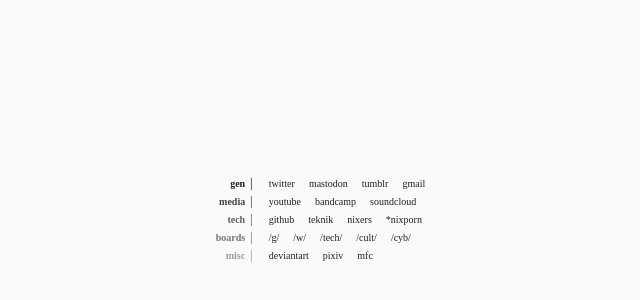
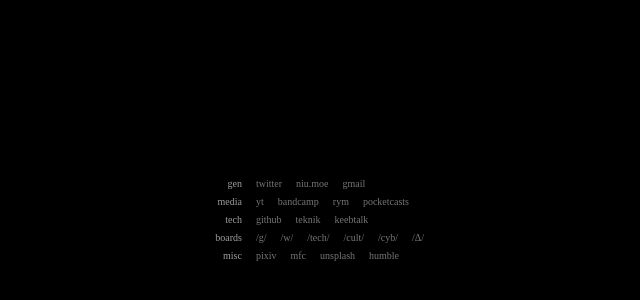
Before and after one commit to 6sc/6sc.github.io, a plain HTML site: page index.html in a window 1280 px wide. Shown: the part 182-482 px from the top of the page, without its empty margins (325-965 px from the left). Drawn offline with Linux system fonts and the light colour scheme.

Commit message:
Add files via upload

```diff
--- a/index.html
+++ b/index.html
@@ -14,49 +14,51 @@
 
     <div>
       <li class='header'>
-        <div class="hc1">gen │</div>
+        <div>gen</div>
       </li>
       <li><a href="https://twitter.com/">twitter</a></li>
-      <li><a href="https://mastodon.social/">mastodon</a></li>
-      <li><a href="https://tumblr.com/">tumblr</a></li>
+      <li><a href="https://niu.moe/">niu.moe</a></li>
       <li><a href="https://gmail.com/">gmail</a></li>
     </div>
     <div>
       <li class="header">
-        <div class="hc2">media │</div>
+        <div>media</div>
       </li>
-      <li><a href="https://youtube.com/">youtube</a></li>
-      <li><a href="https://bandcamp.com/">bandcamp</a></li>
-      <li><a href="https://soundcloud.com/">soundcloud</a></li>
+      <li><a href="https://youtube.com/">yt</a></li>
+      <li><a href="https://bandcamp.com">bandcamp</a></li>
+      <li><a href="https://rateyourmusic.com/">rym</a></li>
+      <li><a href="https://play.pocketcasts.com/web/podcasts">pocketcasts</a></li>
     </div>
     <div>
       <li class="header">
-        <div class="hc3">tech │</div>
+        <div>tech</div>
       </li>
-      <li><a href="https://github.com">github</a></li>
-      <li><a href="https://teknik.io">teknik</a></li>
-      <li><a href="https://nixers.net/">nixers</a></li>
-      <li><a href="https://reddit.com/r/unixporn">*nixporn</a></li>
+      <li><a href="https://github.com/">github</a></li>
+      <li><a href="https://teknik.io/">teknik</a></li>
+      <li><a href="https://www.keebtalk.com/">keebtalk</a></li>
     </div>
     <div>
       <li class="header">
-        <div class="hc4">boards │</div>
+        <div>boards</div>
       </li>
-      <li><a href="https://boards.4chan.org/g/catalog">/g/</a></li>
-      <li><a href="https://boards.4chan.org/w/catalog">/w/</a></li>
-      <li><a href="https://lainchan.jp/tech/catalog.html">/tech/</a></li>
-      <li><a href="https://lainchan.jp/cult/catalog.html">/cult/</a></li>
-      <li><a href="https://lainchan.jp/cyb/catalog.html">/cyb/</a></li>
+      <li><a href="http://boards.4channel.org/g/catalog">/g/</a></li>
+      <li><a href="http://boards.4channel.org/w/catalog">/w/</a></li>
+      <li><a href="https://arisuchan.jp/tech/catalog.html">/tech/</a></li>
+      <li><a href="https://arisuchan.jp/cult/catalog.html">/cult/</a></li>
+      <li><a href="https://arisuchan.jp/cyb/catalog.html">/cyb/</a></li>
+      <li><a href="https://arisuchan.jp/%CE%94/catalog.html">/Δ/</a></li>
     </div>
     <div>
       <li class="header">
-        <div class="hc5">misc │</div>
+        <div>misc</div>
       </li>
-      <li><a href="https://www.deviantart.com/popular-all-time/">deviantart</a></li>
       <li><a href="https://www.pixiv.net/">pixiv</a></li>
       <li><a href="https://myfigurecollection.net/">mfc</a></li>
+      <li><a href="https://unsplash.com/">unsplash</a></li>
+      <li><a href="https://www.humblebundle.com/">humble</a></li>
     </div>
-  </main>
+
+ </main>
 </body>
 
 </html>
--- a/style.css
+++ b/style.css
@@ -4,8 +4,8 @@ html, body {
 }
 
 body {
-	background-color: #fafafa;
-	color: #9e9e9e;
+	background-color: #000000;
+	color: #9E9E9E;
    }
 
 main {
@@ -17,9 +17,9 @@ main {
 }
 
 .header {
-	width: 50px;
+	width: 36px;
 	text-align: right;
-	font-weight: bold;
+/* font-weight: bold; */
 	margin: 0 5px;
 }
 
@@ -33,27 +33,28 @@ li {
 }
 
 a {
-	color:#212121;
+	color: #757575;
 	text-decoration: none;
 }
 
 a:hover {
-	color: #bdbdbd;
+animation:rainbow 2s infinite;
 }
-
-/* COLORS */
-.hc1 {
-	color: #212121;
-}
-.hc2 {
-	color: #424242;
-}
-.hc3 {
-	color: #616161;
-}
-.hc4 {
-	color: #757575;
-}
-.hc5 {
-	color: #9e9e9e;
-}
+@keyframes rainbow {
+	0% {color: #E57373;}
+	6.66% {color: #F06292;}
+	13.33% {color: #BA68C8;}
+	19.99% {color: #9575CD;}
+	26.65% {color: #7986CB;}
+	33.31% {color: #64B5F6;}
+	39.97% {color: #4FC3F7;}
+	43.63% {color: #4DD0E1;}
+	53.29% {color: #4DB6AC;}
+	59.95% {color: #81C784;}
+	66.66% {color: #AED581;}
+	73.33% {color: #DCE775;}
+	79.99% {color: #FFF176;}
+	86.65% {color: #FFD54F;}
+	93.31% {color: #FFB74D;}
+	99.97% {color: #FF8A65;}
+	}
```
